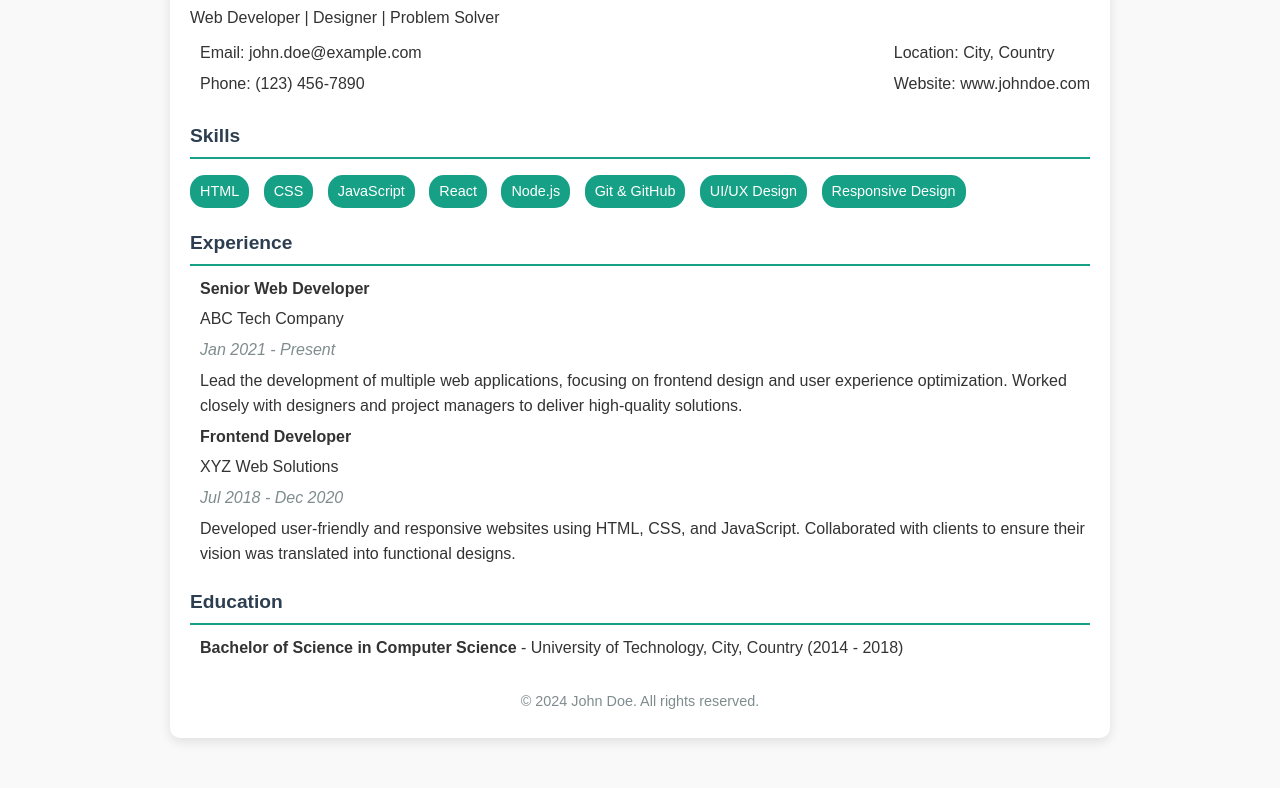
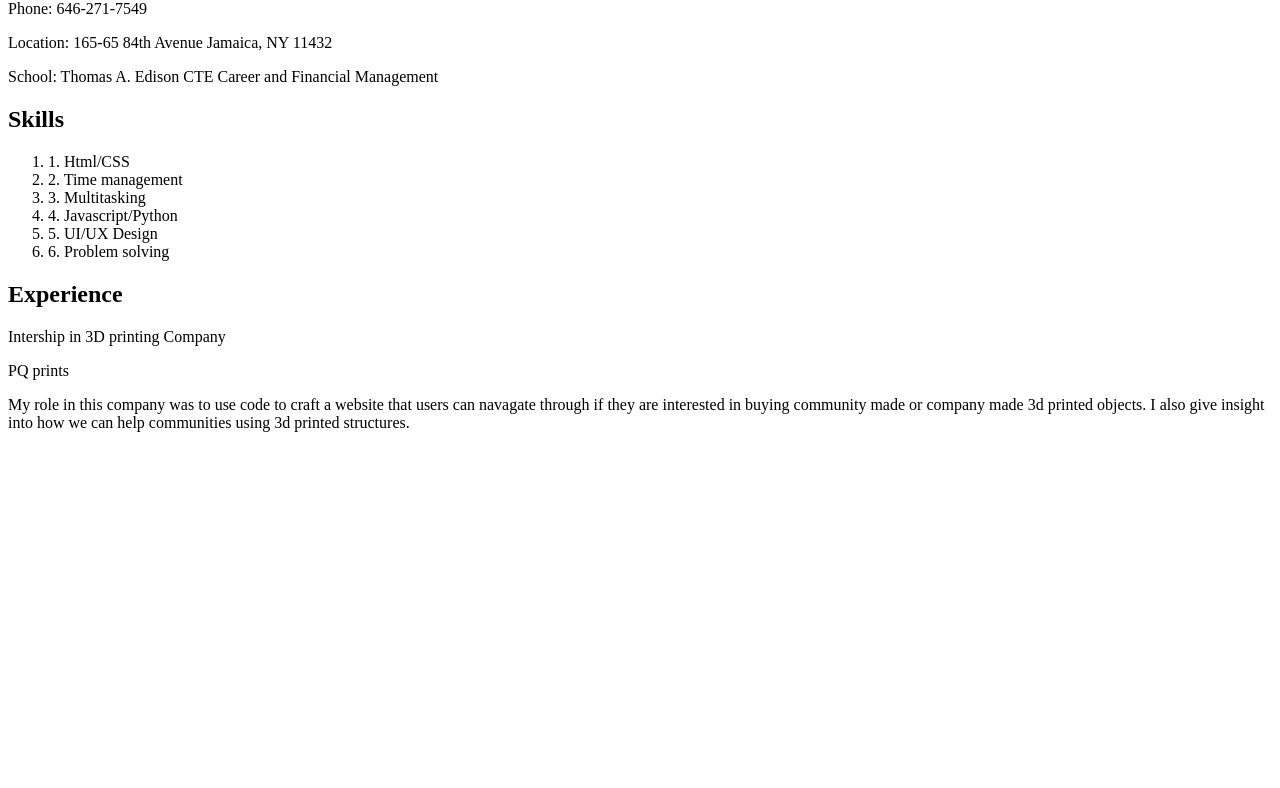
Before and after one commit to jaylenj-bit/porfolio, a plain HTML site: page resume.html in a window 1280 px wide. Shown: the part 148-936 px from the top of the page. After the commit the page ends 800 px from the top, so only its background shows below. Drawn offline with Linux system fonts and the light colour scheme.

Commit message:
Update resume.html

```diff
--- a/resume.html
+++ b/resume.html
@@ -4,116 +4,21 @@
     <meta charset="UTF-8">
     <meta name="viewport" content="width=device-width, initial-scale=1.0">
     <meta http-equiv="X-UA-Compatible" content="ie=edge">
-    <title>Resume</title>
-    <style>
-        body {
-            font-family: 'Arial', sans-serif;
-            color: #333;
-            background-color: #f9f9f9;
-            margin: 0;
-            padding: 0;
-            line-height: 1.6;
-        }
-
-        .container {
-            max-width: 900px;
-            margin: 50px auto;
-            background-color: white;
-            padding: 20px;
-            border-radius: 10px;
-            box-shadow: 0 4px 12px rgba(0, 0, 0, 0.1);
-        }
-
-        h1, h2 {
-            color: #2C3E50;
-            margin-bottom: 10px;
-        }
-
-        h3 {
-            color: #16A085;
-            margin-bottom: 5px;
-        }
-
-        p {
-            margin: 5px 0;
-        }
-
-        .section-title {
-            font-size: 1.2em;
-            margin-top: 20px;
-            border-bottom: 2px solid #16A085;
-            padding-bottom: 5px;
-        }
-
-        .contact-info,
-        .education-info,
-        .experience-info,
-        .skills-info {
-            margin-bottom: 20px;
-        }
-
-        .contact-info p,
-        .education-info p,
-        .experience-info p,
-        .skills-info p {
-            margin-left: 10px;
-        }
-
-        .contact-info {
-            display: flex;
-            justify-content: space-between;
-        }
-
-        .skills-info ul {
-            list-style-type: none;
-            padding-left: 0;
-        }
-
-        .skills-info li {
-            display: inline-block;
-            margin-right: 10px;
-            background-color: #16A085;
-            color: white;
-            padding: 5px 10px;
-            border-radius: 15px;
-            font-size: 0.9em;
-        }
-
-        .experience-info .job-title {
-            font-weight: bold;
-        }
-
-        .experience-info .dates {
-            font-style: italic;
-            color: #7F8C8D;
-        }
-
-        .education-info p,
-        .experience-info p {
-            margin-left: 10px;
-        }
-
-        .footer {
-            text-align: center;
-            font-size: 0.9em;
-            color: #7F8C8D;
-            margin-top: 30px;
-        }
-    </style>
+   <title>Resume</title>
 </head>
 <body>
     <div class="container">
         <header>
-            <h1>John Doe</h1>
-            <p>Web Developer | Designer | Problem Solver</p>
+            <h1>Jaylen Johnson</h1>
+            <p>Web Developer | D3 Track runner | Content Creator</p>
             <div class="contact-info">
                 <div>
-                    <p>Email: john.doe@example.com</p>
-                    <p>Phone: (123) 456-7890</p>
+                    <p>Email: jaylenjohnson1208@yahoo.com</p>
+                    <p>Phone: 646-271-7549</p>
                 </div>
                 <div>
-                    <p>Location: City, Country</p>
-                    <p>Website: www.johndoe.com</p>
+                    <p>Location: 165-65 84th Avenue Jamaica, NY 11432</p>
+                    <p>School: Thomas A. Edison CTE Career and Financial Management</p>
                 </div>
             </div>
         </header>
@@ -121,16 +26,14 @@
         <div class="section">
             <h2 class="section-title">Skills</h2>
             <div class="skills-info">
-                <ul>
-                    <li>HTML</li>
-                    <li>CSS</li>
-                    <li>JavaScript</li>
-                    <li>React</li>
-                    <li>Node.js</li>
-                    <li>Git & GitHub</li>
-                    <li>UI/UX Design</li>
-                    <li>Responsive Design</li>
-                </ul>
+                <ol>
+                    <li>1. Html/CSS</li>
+                    <li>2. Time management</li>
+                    <li>3. Multitasking</li>
+                    <li>4. Javascript/Python</li>
+                    <li>5. UI/UX Design</li>
+                    <li>6. Problem solving</li>
+                </ol>
             </div>
         </div>
 
@@ -138,30 +41,13 @@
             <h2 class="section-title">Experience</h2>
             <div class="experience-info">
                 <div>
-                    <p class="job-title">Senior Web Developer</p>
-                    <p class="company-name">ABC Tech Company</p>
-                    <p class="dates">Jan 2021 - Present</p>
-                    <p>Lead the development of multiple web applications, focusing on frontend design and user experience optimization. Worked closely with designers and project managers to deliver high-quality solutions.</p>
+                    <p class="job-title">Intership in 3D printing Company</p>
+                    <p class="company-name">PQ prints</p>
+                    <p>My role in this company was to use code to craft a website that users can navagate through if they are interested in buying community made or company made 3d printed objects. I also give insight into how we can help communities using 3d printed structures. </p>
                 </div>
-                <div>
-                    <p class="job-title">Frontend Developer</p>
-                    <p class="company-name">XYZ Web Solutions</p>
-                    <p class="dates">Jul 2018 - Dec 2020</p>
-                    <p>Developed user-friendly and responsive websites using HTML, CSS, and JavaScript. Collaborated with clients to ensure their vision was translated into functional designs.</p>
+
                 </div>
             </div>
         </div>
-
-        <div class="section">
-            <h2 class="section-title">Education</h2>
-            <div class="education-info">
-                <p><strong>Bachelor of Science in Computer Science</strong> - University of Technology, City, Country (2014 - 2018)</p>
-            </div>
-        </div>
-
-        <div class="footer">
-            <p>© 2024 John Doe. All rights reserved.</p>
-        </div>
-    </div>
 </body>
 </html>
```
